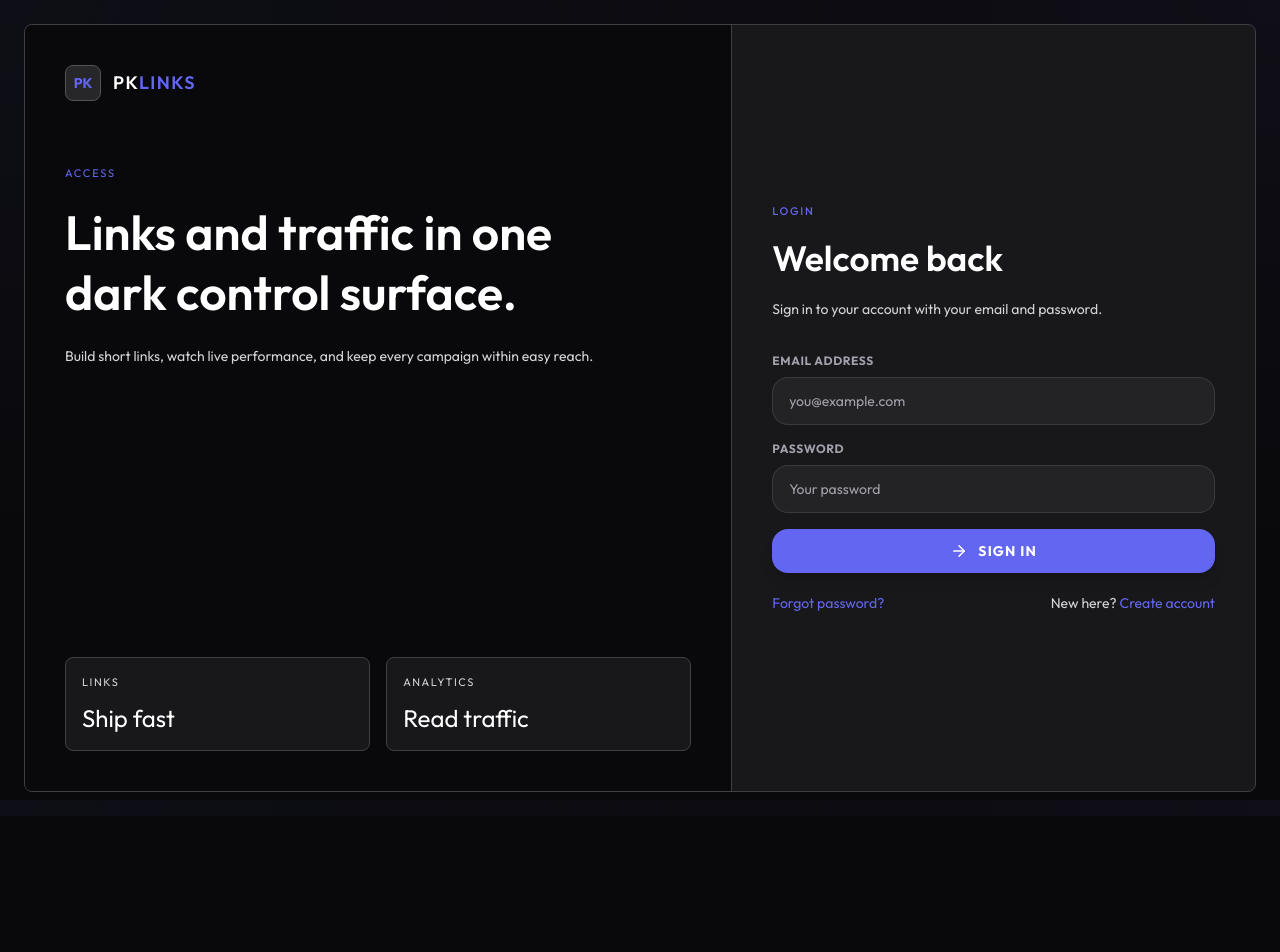
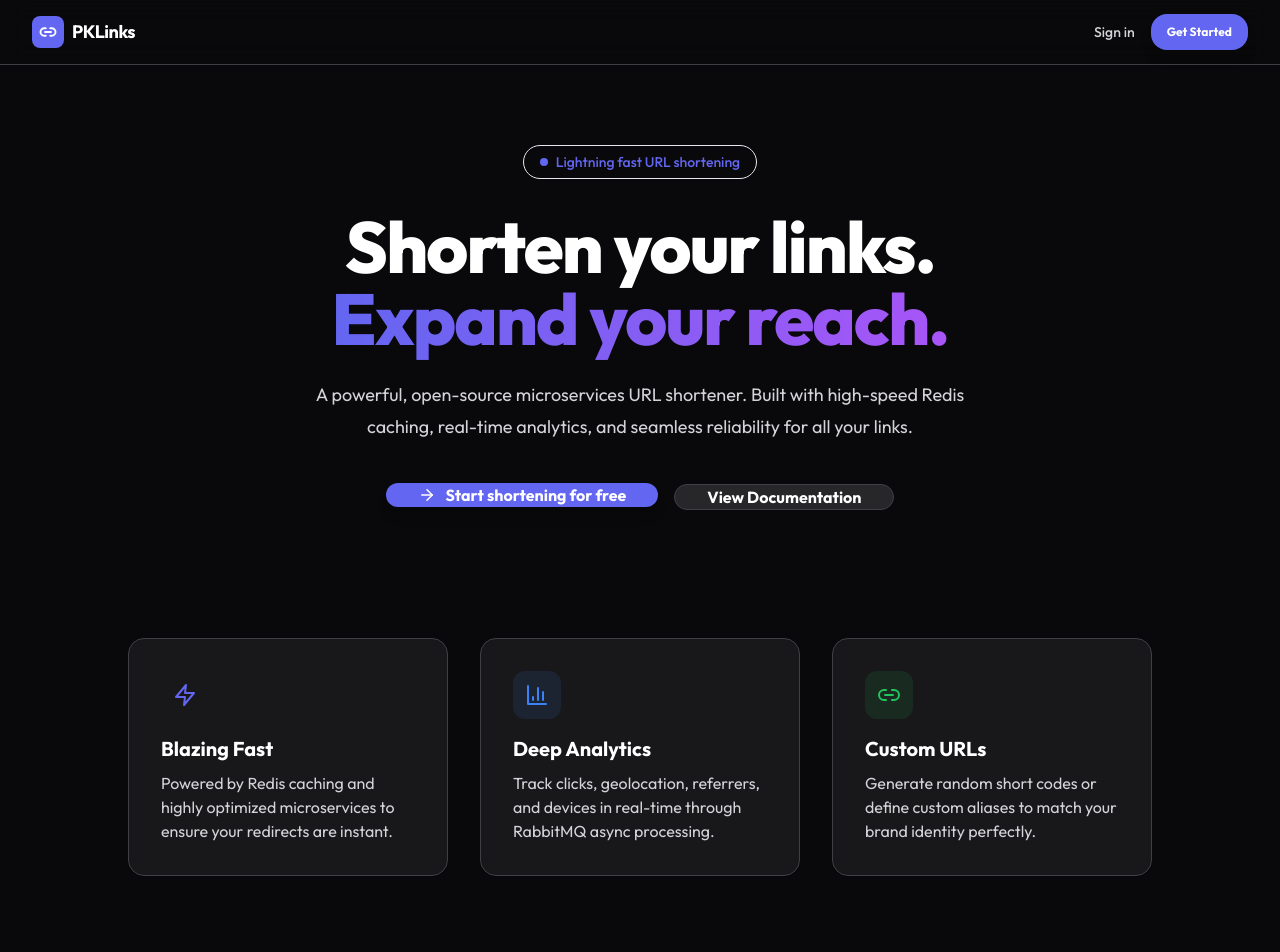
Before and after one commit to PrakashPalsaniya/Pklinks-micro-services, a React (Vite) app in the folder frontend/: page / in a window 1280 px wide. Before the commit this address led to /login. Shown: the top 952 px of the page. Before the commit the page ends 816 px from the top, so only its background shows below. Built offline with nearby package versions, Linux system fonts and the light colour scheme; no server answers.

Commit message:
add landing page and vercel config

```diff
--- /dev/null
+++ b/frontend/src/pages/HomePage.jsx
@@ -0,0 +1,123 @@
+import { ArrowRight, Link2, BarChart3, Zap } from "lucide-react";
+import { Link } from "react-router-dom";
+import { Button } from "../components/ui/Button";
+import { useAuth } from "../hooks/useAuth";
+
+export function HomePage() {
+  const { user, loading } = useAuth();
+
+  return (
+    <div className="min-h-screen bg-base selection:bg-accent/30 selection:text-ink flex flex-col">
+      {/* Navigation */}
+      <nav className="w-full border-b border-borderSubtle bg-surface/50 backdrop-blur-md sticky top-0 z-50">
+        <div className="mx-auto flex h-16 max-w-7xl items-center justify-between px-4 sm:px-6 lg:px-8">
+          <div className="flex items-center gap-2">
+            <div className="flex h-8 w-8 items-center justify-center rounded-lg bg-accent text-white">
+              <Link2 size={18} strokeWidth={2.5} />
+            </div>
+            <span className="font-display text-lg font-bold tracking-tight text-ink">
+              PKLinks
+            </span>
+          </div>
+
+          <div className="flex items-center gap-4">
+            {!loading && user ? (
+              <Link to="/dashboard">
+                <Button variant="primary" size="sm">
+                  Dashboard
+                </Button>
+              </Link>
+            ) : (
+              <>
+                <Link to="/login" className="text-sm font-medium text-secondary hover:text-ink transition-colors hidden sm:block">
+                  Sign in
+                </Link>
+                <Link to="/signup">
+                  <Button variant="primary" size="sm">
+                    Get Started
+                  </Button>
+                </Link>
+              </>
+            )}
+          </div>
+        </div>
+      </nav>
+
+      {/* Hero Section */}
+      <main className="flex-1 flex flex-col items-center justify-center px-4 pt-20 pb-32 text-center sm:px-6 lg:px-8">
+
+        <div className="inline-flex items-center gap-2 rounded-full border border-accent/20 bg-accent/10 px-4 py-1.5 text-sm font-medium text-accent mb-8">
+          <span className="relative flex h-2 w-2">
+            <span className="absolute inline-flex h-full w-full animate-ping rounded-full bg-accent opacity-75"></span>
+            <span className="relative inline-flex h-2 w-2 rounded-full bg-accent"></span>
+          </span>
+          Lightning fast URL shortening
+        </div>
+
+        <h1 className="max-w-4xl font-display text-5xl font-extrabold tracking-tight text-ink sm:text-6xl lg:text-7xl">
+          Shorten your links. <br className="hidden sm:block" />
+          <span className="text-transparent bg-clip-text bg-gradient-to-r from-accent to-purple-500">
+            Expand your reach.
+          </span>
+        </h1>
+
+        <p className="mx-auto mt-6 max-w-2xl text-lg leading-8 text-secondary">
+          A powerful, open-source microservices URL shortener. Built with high-speed Redis caching, real-time analytics, and seamless reliability for all your links.
+        </p>
+
+        <div className="mt-10 flex flex-col sm:flex-row items-center justify-center gap-4">
+          <Link to={user ? "/dashboard" : "/signup"}>
+            <Button size="lg" icon={ArrowRight} className="w-full sm:w-auto">
+              Start shortening for free
+            </Button>
+          </Link>
+          <a href="https://github.com" target="_blank" rel="noreferrer" className="w-full sm:w-auto">
+            <Button variant="secondary" size="lg" className="w-full sm:w-auto">
+              View Documentation
+            </Button>
+          </a>
+        </div>
+
+        {/* Feature Grid */}
+        <div className="mx-auto mt-32 grid max-w-5xl grid-cols-1 gap-8 sm:grid-cols-3">
+          <div className="rounded-2xl border border-borderSubtle bg-surface p-8 text-left shadow-sm">
+            <div className="mb-4 flex h-12 w-12 items-center justify-center rounded-xl bg-accent/10 text-accent">
+              <Zap size={24} />
+            </div>
+            <h3 className="font-display text-xl font-bold text-ink">Blazing Fast</h3>
+            <p className="mt-2 text-secondary">
+              Powered by Redis caching and highly optimized microservices to ensure your redirects are instant.
+            </p>
+          </div>
+
+          <div className="rounded-2xl border border-borderSubtle bg-surface p-8 text-left shadow-sm">
+            <div className="mb-4 flex h-12 w-12 items-center justify-center rounded-xl bg-blue-500/10 text-blue-500">
+              <BarChart3 size={24} />
+            </div>
+            <h3 className="font-display text-xl font-bold text-ink">Deep Analytics</h3>
+            <p className="mt-2 text-secondary">
+              Track clicks, geolocation, referrers, and devices in real-time through RabbitMQ async processing.
+            </p>
+          </div>
+
+          <div className="rounded-2xl border border-borderSubtle bg-surface p-8 text-left shadow-sm">
+            <div className="mb-4 flex h-12 w-12 items-center justify-center rounded-xl bg-green-500/10 text-green-500">
+              <Link2 size={24} />
+            </div>
+            <h3 className="font-display text-xl font-bold text-ink">Custom URLs</h3>
+            <p className="mt-2 text-secondary">
+              Generate random short codes or define custom aliases to match your brand identity perfectly.
+            </p>
+          </div>
+        </div>
+      </main>
+
+      {/* Footer */}
+      <footer className="border-t border-borderSubtle bg-surface py-8 text-center">
+        <p className="text-sm text-secondary">
+          © {new Date().getFullYear()} PKLinks Platform. Built with modern microservices architecture.
+        </p>
+      </footer>
+    </div>
+  );
+}
--- a/frontend/src/routes/index.jsx
+++ b/frontend/src/routes/index.jsx
@@ -6,6 +6,7 @@ import { Skeleton } from "../components/ui/Skeleton";
 import { useAuth } from "../hooks/useAuth";
 import { setAccessToken } from "../api/tokenStore";
 
+const HomePage = lazy(() => import("../pages/HomePage").then((module) => ({ default: module.HomePage })));
 const AuthLayout = lazy(() => import("../pages/auth/AuthLayout").then((module) => ({ default: module.AuthLayout })));
 const LoginPage = lazy(() => import("../pages/auth/LoginPage").then((module) => ({ default: module.LoginPage })));
 const SignupPage = lazy(() => import("../pages/auth/SignupPage").then((module) => ({ default: module.SignupPage })));
@@ -45,14 +46,6 @@ function withSuspense(element, fallback = <RouteFallback />) {
   return <Suspense fallback={fallback}>{element}</Suspense>;
 }
 
-function RootRedirect() {
-  const { user, loading } = useAuth();
-
-  if (loading) return null;
-
-  return <Navigate to={user ? "/dashboard" : "/login"} replace />;
-}
-
 function PublicOnlyRoute() {
   const { user, loading } = useAuth();
 
@@ -67,7 +60,7 @@ export function AppRoutes() {
   return (
     <BrowserRouter>
       <Routes>
-        <Route path="/" element={<RootRedirect />} />
+        <Route path="/" element={withSuspense(<HomePage />)} />
         <Route path="/r/:code" element={withSuspense(<RedirectPage />)} />
 
         <Route element={<PublicOnlyRoute />}>
```
Also changed, not shown: frontend/vercel.json (added).
